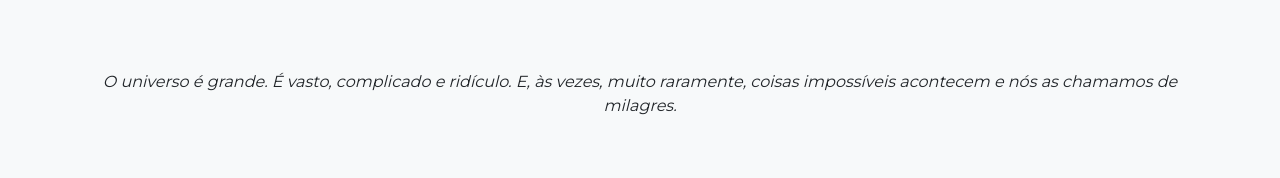
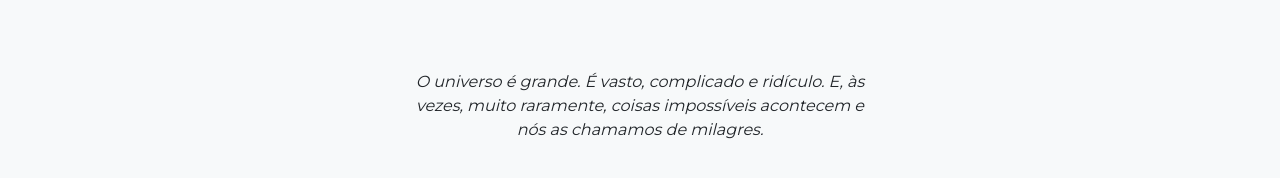
Before and after one commit to mateushvenancio/mateusvenancio.com.br, an Angular app: page / in a window 1280 px wide. Shown: the part 230-408 px from the top of the page. Built offline with nearby package versions, Linux system fonts and the light colour scheme.

Commit message:
home header atualizado

```diff
--- a/src/app/components/home/home-header/home-header.component.css
+++ b/src/app/components/home/home-header/home-header.component.css
@@ -1,3 +1,9 @@
+.center {
+  display: block;
+  margin-left: auto;
+  margin-right: auto;
+}
+
 .header {
   height: 300px;
   display: flex;
@@ -30,16 +36,20 @@
 }
 
 .frase {
-  /* padding: 0 100px; */
+  margin-bottom: 80px;
   text-align: center;
   font-style: italic;
 }
 
 @media (max-width: 768px) {
-  .frase {
-    background-color: #00de7a;
-  }
   .header {
     flex-direction: column;
   }
 }
+
+.my-container {
+  width: min(95vw, 512px);
+  margin-left: auto;
+  margin-right: auto;
+  padding: 0 20px;
+}
--- a/src/app/components/home/home-header/home-header.component.html
+++ b/src/app/components/home/home-header/home-header.component.html
@@ -1,3 +1,4 @@
+<div class="center">
     <div class="header">
         <img src="https://www.jbox.com.br/wp/wp-content/uploads/2020/08/pok%C3%A9mon-koko-filme-destacada.jpg"
             class="rounded-circle foto-perfil" alt="Eu">
@@ -10,7 +11,8 @@
             </div>
         </div>
     </div>
-<div class="container">
+</div>
+<div class="my-container">
     <div class="frase">
         O universo é grande. É vasto, complicado e ridículo. E, às vezes, muito raramente, coisas impossíveis acontecem
         e nós as chamamos de milagres.
```
Lines whose indentation alone changed are shown as unchanged.
